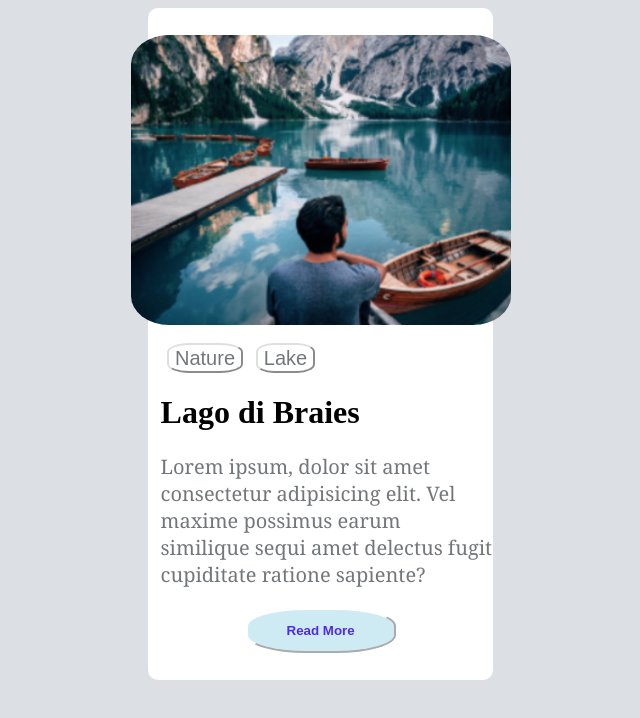
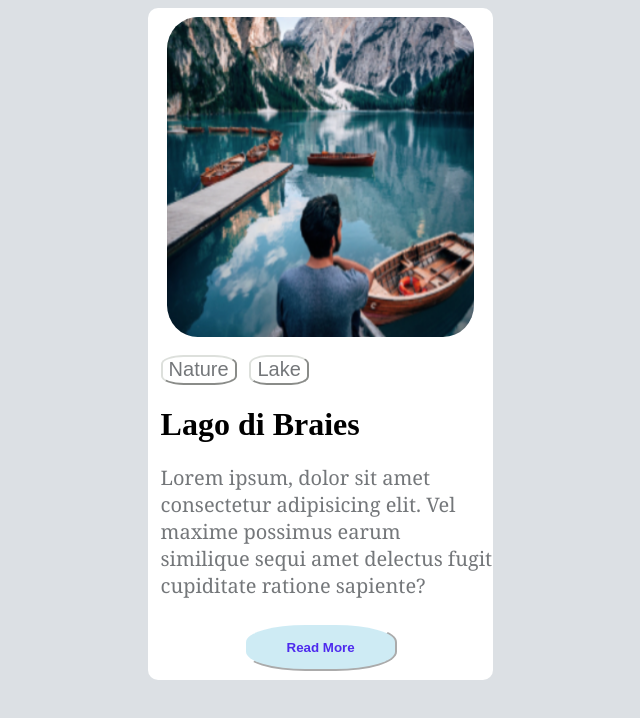
Before and after one commit to OlibhiaGhosh/Web_Dev_Project1.0, a plain HTML site: page Challenge1/index.html in a window 1280 px wide. Shown: the whole page, without its empty margins (321-961 px from the left). Drawn offline with Linux system fonts and the light colour scheme.

Commit message:
adjusted the alignments

```diff
--- a/Challenge1/style.css
+++ b/Challenge1/style.css
@@ -34,13 +34,15 @@ html{
 
 }
 .button1{
-    margin-left: 1.5vw;
+    margin-left: 1vw;
 }
 .image{
-    width: 380px;
+    width: 24vw;
+    height:40vh;
     border-radius: 10%;
     display: flex;
     align-items: center;
+
 }
 h1 {
     background-color: rgb(255, 255, 255);
@@ -51,9 +53,9 @@ h1 {
 
 }
 .button2{
-    margin-top: 20px;
-    width: 150px;
-    height: 45px;
+    margin-top: 3vh;
+    width: 12vw;
+    height: 6vh;
     border-radius: 40%;
     border-color:rgb(255, 255, 255) ;
     background-color: rgb(206, 235, 244);
@@ -61,11 +63,13 @@ h1 {
     display: flex;
     justify-content: center;
     align-items: center;
+    flex-wrap: wrap;
+    align-content: center;
 
 
 }
 .grpofbutton{
+   display: inline-block;
    display: flex;
-   justify-content:start;
    align-self: flex-start;
 }
```
